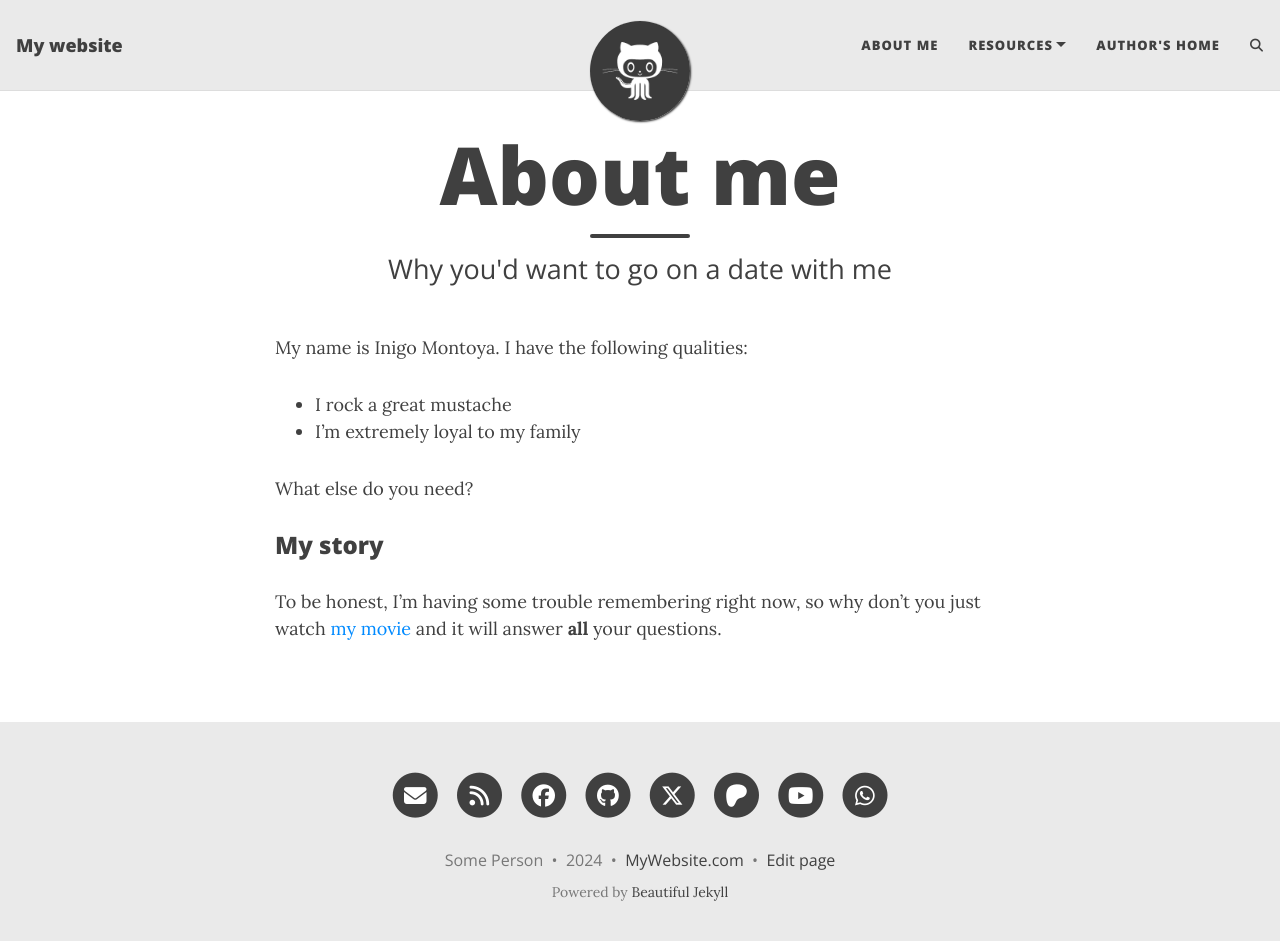
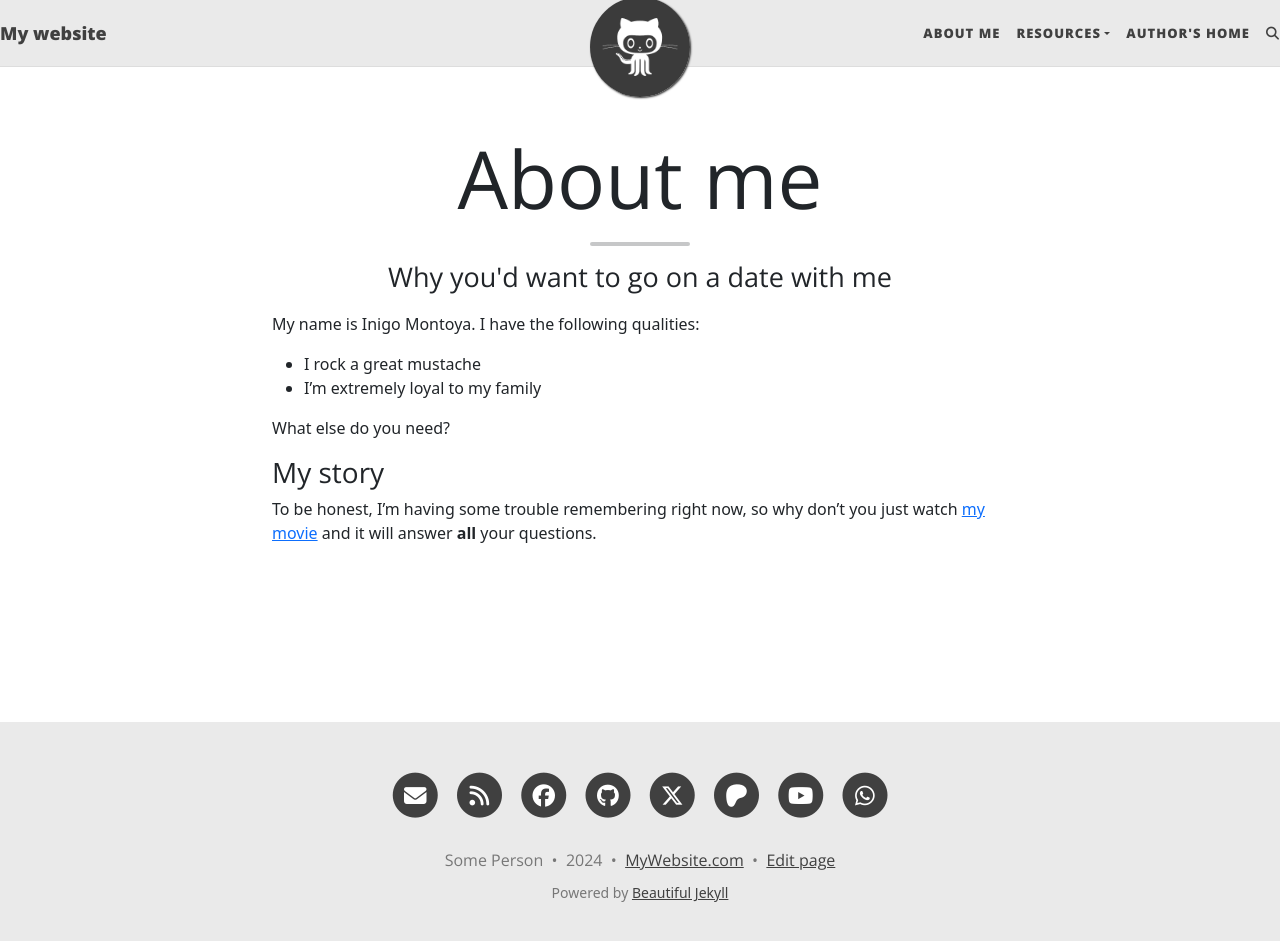
Before and after one commit to AR-Wonderlust/ar-wonderlust.github.io, a Jekyll site: the page built from aboutme.md, in a window 1280 px wide and 953 px high. Shown: the top 941 px of the window. Built offline with Jekyll 4.4.1, drawn with Linux system fonts in a browser that asks for light colours; comment, search, counter and statistics services are not loaded.

Commit message:
Update head.html

```diff
--- a/_includes/head.html
+++ b/_includes/head.html
@@ -171,5 +171,7 @@
       {% include {{ file }} %}
     {% endfor %}
   {% endif %}
+<link href="https://cdn.jsdelivr.net/npm/bootstrap@5.3.0/dist/css/bootstrap.min.css" rel="stylesheet">
+<script src="https://cdn.jsdelivr.net/npm/bootstrap@5.3.0/dist/js/bootstrap.bundle.min.js"></script>
 
 </head>
```
